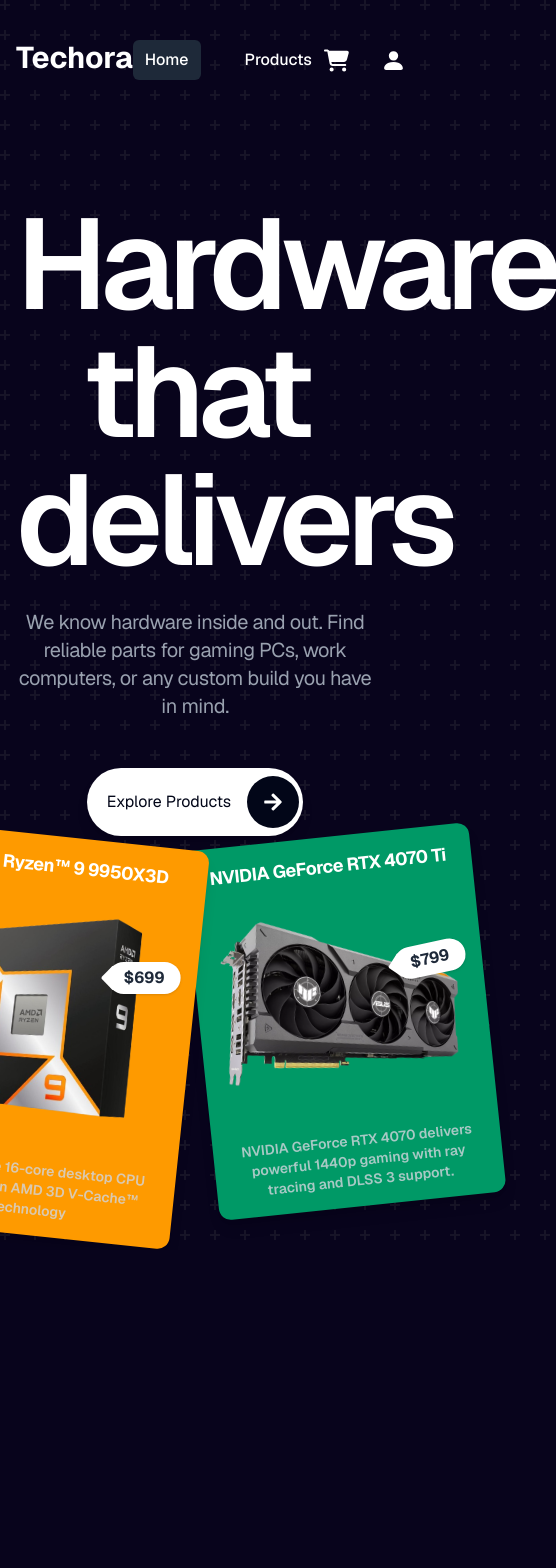
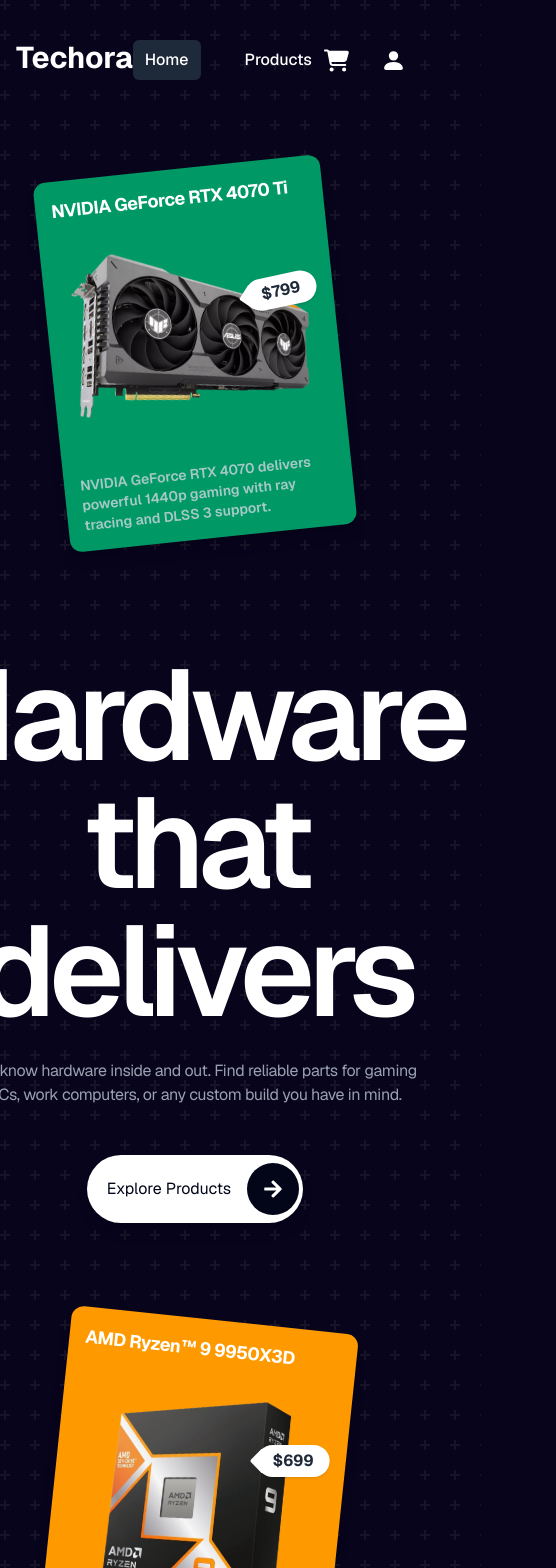
Before and after one commit to rycatt/techora, a React (Vite) app: page / in a window 390 px wide. Shown: the top 1568 px of the page, 556 px wide, since content can reach past the window. Before the commit the page ends 1250 px from the top, so only its background shows below. Built offline with nearby package versions, Linux system fonts and the light colour scheme.

Commit message:
style: Improve product card responsiveness

```diff
--- a/src/components/ProductCard.tsx
+++ b/src/components/ProductCard.tsx
@@ -1,5 +1,5 @@
-import { VscTriangleLeft } from "react-icons/vsc";
-import type { ProductCardProps } from "../types";
+import { VscTriangleLeft } from 'react-icons/vsc';
+import type { ProductCardProps } from '../types';
 
 export default function ProductCard({
   image,
@@ -12,13 +12,13 @@
   imageClassName,
 }: ProductCardProps) {
   const positionClasses =
-    position === "left"
-      ? "md:top-150 md:left-40 lg:top-90 left-50"
-      : "md:top-150 md:right-40 lg:top-90 right-50";
+    position === 'left'
+      ? 'md:top-150 md:left-40 lg:top-90 left-50'
+      : 'md:top-150 md:right-40 lg:top-90 right-50';
 
   return (
     <div
-      className={`w-72 rounded-xl shadow-lg p-4 ${bgColor} cursor-pointer ${rotation} absolute ${positionClasses} hover:scale-105 hover:shadow-xl transition-transform`}
+      className={`w-72 rounded-xl shadow-lg p-4 ${bgColor} cursor-pointer ${rotation} ${positionClasses} hover:scale-105 hover:shadow-xl transition-transform`}
     >
       <h1 className="text-lg font-bold text-white tracking-tight">{name}</h1>
       <div className="flex justify-center relative mt-8">
@@ -28,9 +28,7 @@
           {price}
         </div>
       </div>
-      <p className="text-sm text-gray-300/80 font-semibold mt-12">
-        {description}
-      </p>
+      <p className="text-sm text-gray-300/80 font-semibold mt-12">{description}</p>
     </div>
   );
 }
--- a/src/pages/Home.tsx
+++ b/src/pages/Home.tsx
@@ -1,19 +1,29 @@
-import { FaArrowRight } from "react-icons/fa";
-import { Link } from "react-router-dom";
-import amd from "../assets/AMD_Ryzen_9_9950X3D.png";
-import rtx4070 from "../assets/RTX 4070 Ti.png";
-import ProductCard from "../components/ProductCard";
+import { FaArrowRight } from 'react-icons/fa';
+import { Link } from 'react-router-dom';
+import amd from '../assets/AMD_Ryzen_9_9950X3D.png';
+import rtx4070 from '../assets/RTX 4070 Ti.png';
+import ProductCard from '../components/ProductCard';
 
 export default function Home() {
   return (
-    <main className="relative">
-      <div className="mx-auto max-w-7xl text-center px-4 pt-20 pb-16">
+    <main className="mx-auto max-w-7xl flex flex-col md:flex-row items-center justify-center gap-8 mt-12">
+      <ProductCard
+        image={rtx4070}
+        name="NVIDIA GeForce RTX 4070 Ti"
+        description="NVIDIA GeForce RTX 4070 delivers powerful 1440p gaming with ray tracing and DLSS 3 support."
+        price="$799"
+        bgColor="bg-emerald-600"
+        rotation="-rotate-6"
+        position="left"
+        imageClassName="w-full h-auto rounded-lg"
+      />
+      <div className="text-center px-4 pt-20 pb-16">
         <h1 className="mx-auto max-w-4xl text-9xl font-semibold tracking-tighter ">
           Hardware that delivers
         </h1>
-        <p className="mt-6 mx-auto max-w-2xl text-xl tracking-tight text-gray-400">
-          We know hardware inside and out. Find reliable parts for gaming PCs,
-          work computers, or any custom build you have in mind.
+        <p className="mt-6 mx-auto w-full max-w-[85%] sm:max-w-[75%] md:max-w-xl lg:max-w-2xl text-base sm:text-lg md:text-xl tracking-tight text-gray-400">
+          We know hardware inside and out. Find reliable parts for gaming PCs, work computers, or
+          any custom build you have in mind.
         </p>
         <div className="flex items-center justify-center mt-12">
           <Link to="/shop">
@@ -25,17 +35,7 @@
             </button>
           </Link>
         </div>
-
-        <ProductCard
-          image={rtx4070}
-          name="NVIDIA GeForce RTX 4070 Ti"
-          description="NVIDIA GeForce RTX 4070 delivers powerful 1440p gaming with ray tracing and DLSS 3 support."
-          price="$799"
-          bgColor="bg-emerald-600"
-          rotation="-rotate-6"
-          position="left"
-          imageClassName="w-full h-auto rounded-lg"
-        />
+      </div>
 
       <ProductCard
         image={amd}
@@ -48,7 +48,6 @@
         position="right"
         imageClassName="size-50 object-contain"
       />
-      </div>
     </main>
   );
 }
--- a/src/pages/Shop.tsx
+++ b/src/pages/Shop.tsx
@@ -1,5 +1,6 @@
-import rtx4070 from "../assets/RTX 4070 Ti.png";
-import ProductItem from "../components/ProductItem";
+import rtx4070 from '../assets/RTX 4070 Ti.png';
+import ProductItem from '../components/ProductItem';
+import { Link } from 'react-router-dom';
 
 export default function Shop() {
   return (
@@ -7,15 +8,15 @@
       <nav className="text-lg text-gray-500 py-4">
         <ul className="flex space-x-2">
           <li>
-            <a href="/" className="hover:underline">
+            <Link to="/" className="hover:underline">
               Home
-            </a>
+            </Link>
           </li>
           <li className="flex items-center">
             <span className="mx-2">›</span>
-            <a href="/shop" className="hover:underline text-white">
+            <Link to="/shop" className="hover:underline text-white">
               Products
-            </a>
+            </Link>
           </li>
         </ul>
       </nav>
```
Lines whose indentation alone changed are shown as unchanged.
